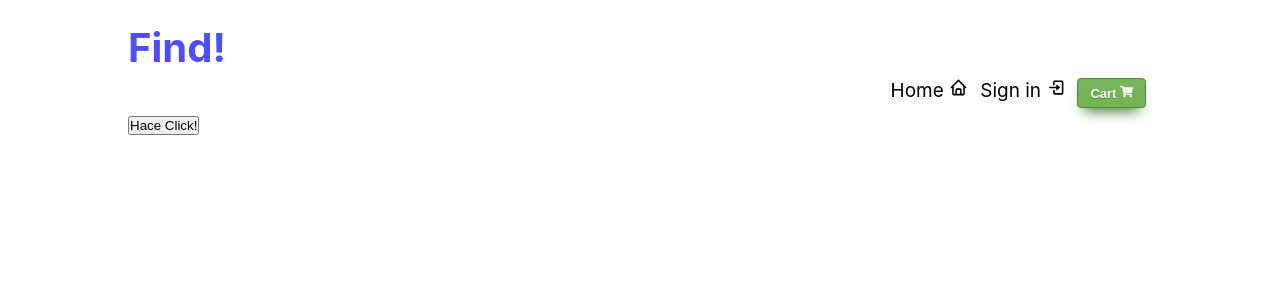
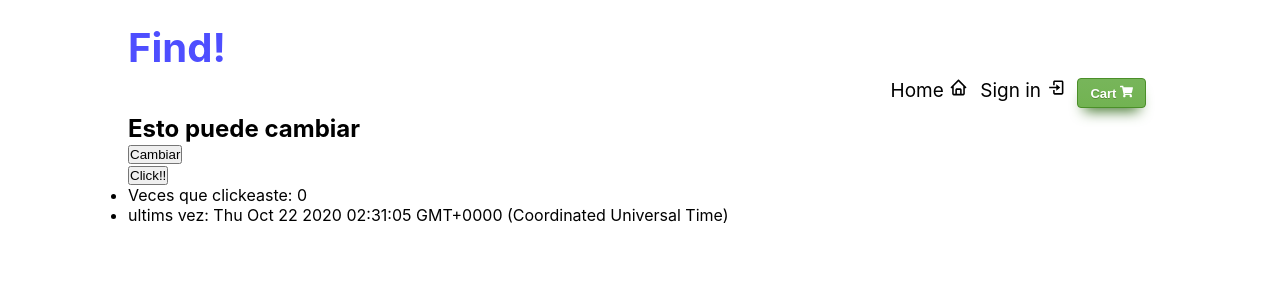
Before and after one commit to nico-99/Find, a React (Create React App) app: page / in a window 1280 px wide. Shown: the top 300 px of the page. Built offline with nearby package versions, Linux system fonts and the light colour scheme.

Commit message:
practicando eventos creando cartButton component

```diff
--- a/src/App.js
+++ b/src/App.js
@@ -1,15 +1,26 @@
-import React from 'react';
+import React, { useState } from 'react';
 import './App.css';
 import NavBar from './components/NavBar'
-import Home from './components/Home'
+// import Home from './components/Home'
+import CartButton from './components/CartButton'
 
 function App() {
+
+  const [greeting, setGreeting] = useState("Esto puede cambiar")
+
+  const changeGreeting = () => {
+    setGreeting("Se cambio...")
+  }
+
   let name = 'Home'
-  let click = ()=> console.log('Este boton funciona!!');
+  // let click = () => console.log('Este boton funciona!!');
   return (
     <div className="container">
-      <NavBar name={name}/>
-      <Home click={click} />
+      <NavBar name={name} />
+      {/* <Home click={click} /> */}
+      <h2>{greeting}</h2>
+      <button onClick={changeGreeting}>Cambiar</button>
+      <CartButton/>
     </div>
   );
 }
--- /dev/null
+++ b/src/components/CartButton.jsx
@@ -0,0 +1,27 @@
+import React, { useState, useEffect } from 'react'
+
+function CartButton() {
+    const [number, setNumber] = useState(0)
+    const [time, setTime] = useState('')
+
+    useEffect(() => {
+        let time = Date()
+        setTime(time)
+    }, [number])
+
+    const click = () => {
+        setNumber(number + 1)
+    }
+
+    return (
+        <div>
+            <button onClick={click}>Click!!</button>
+            <ul>
+                <li>Veces que clickeaste: {number}</li>
+                <li>ultims vez: {time}</li>
+            </ul>
+        </div>
+    )
+}
+
+export default CartButton;
```
